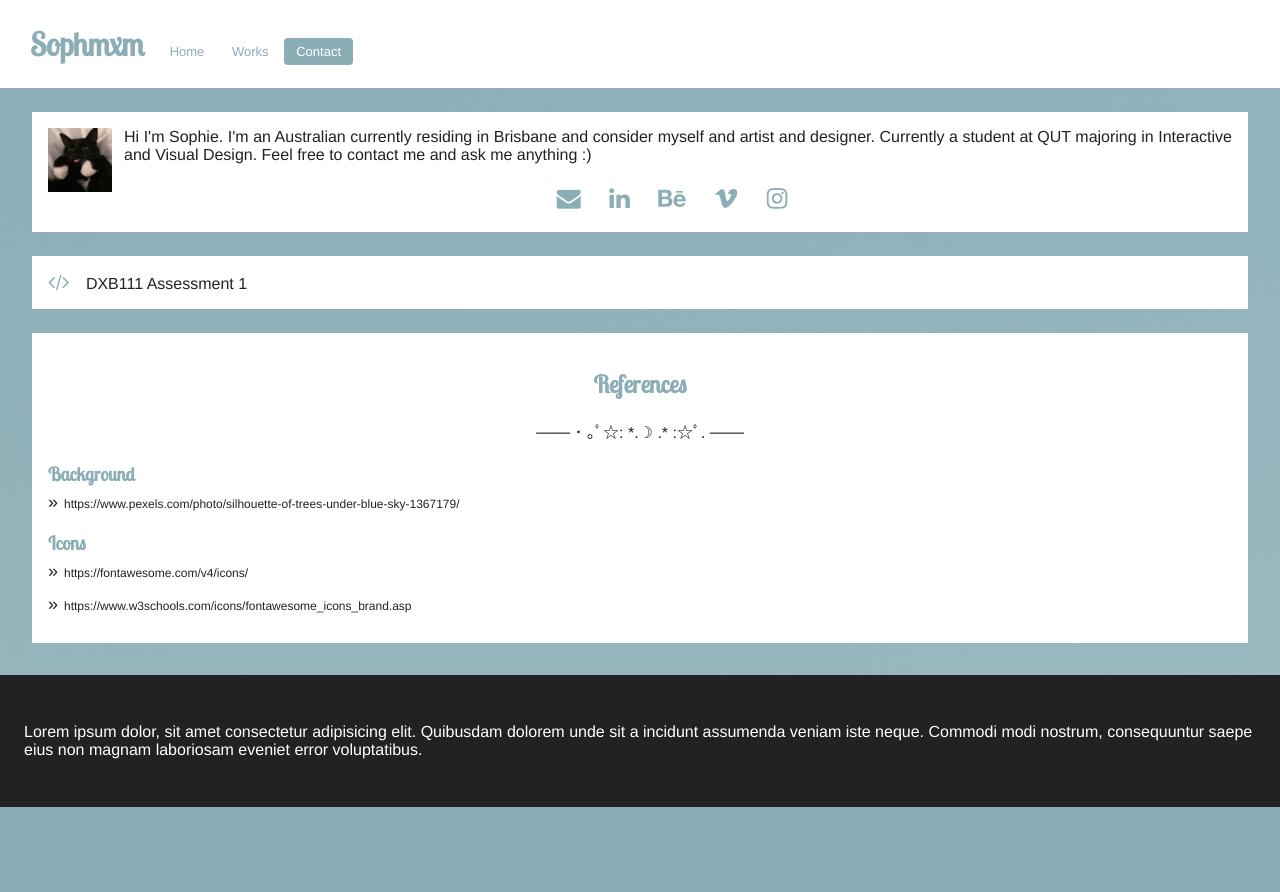
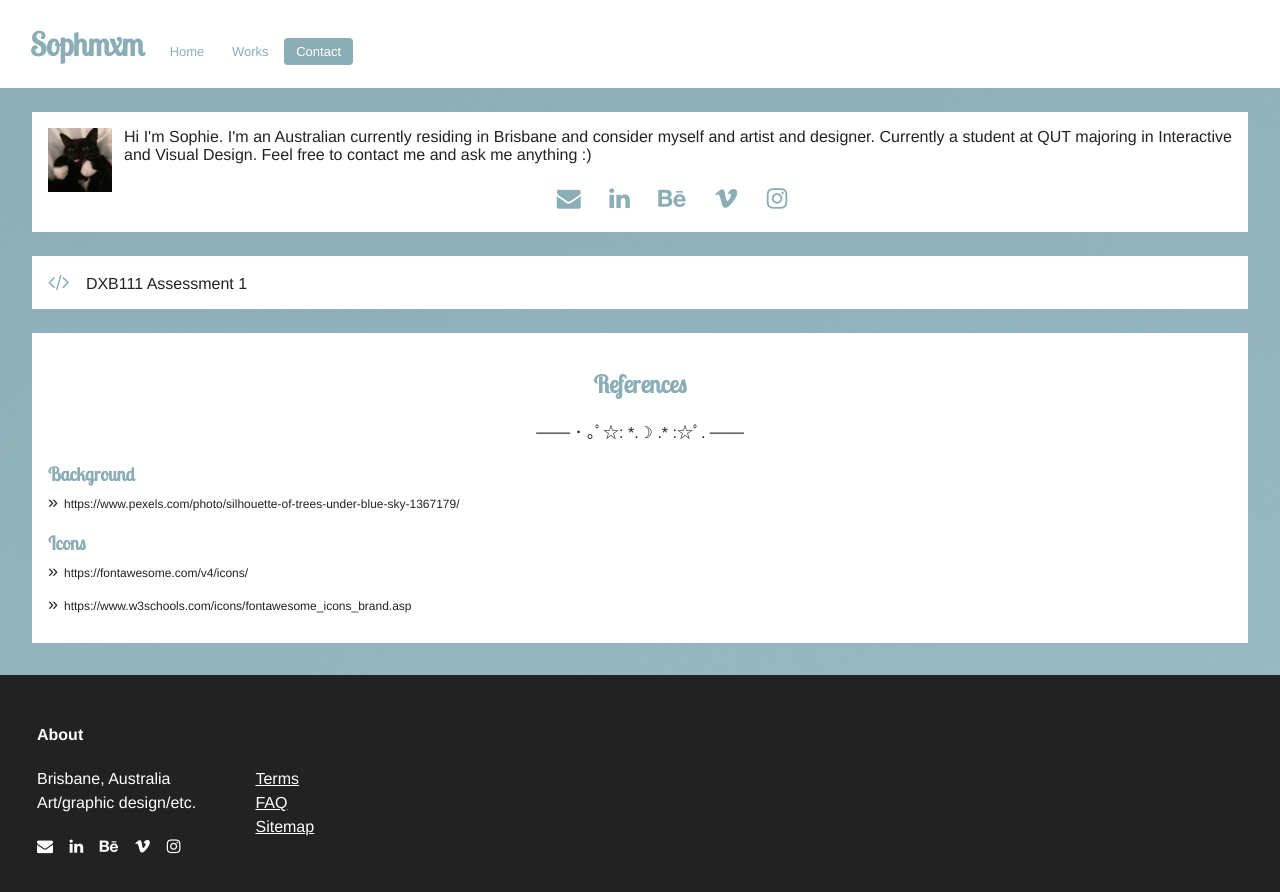
Before and after one commit to sophmxm/dxb111, a plain HTML site: page contact.html in a window 1280 px wide. Before the commit the page ends 807 px from the top, so only its background shows below. Drawn offline with Linux system fonts and the light colour scheme.

Commit message:
Put in footers

```diff
--- a/contact.html
+++ b/contact.html
@@ -28,7 +28,8 @@
     <main>
         <article class="about padding-small">
             <img class="pfp" src="images/pfp.jpg">
-            <p class="no-margin-top">Hi I'm Sophie. I'm an Australian currently residing in Brisbane and consider myself and artist and designer. Currently a student at QUT
+            <p class="no-margin-top">Hi I'm Sophie. I'm an Australian currently residing in Brisbane and consider myself
+                and artist and designer. Currently a student at QUT
                 majoring in Interactive and Visual Design. Feel free to contact me and ask me anything :)</p>
             <section class="icons blue center">
                 <i class="fa fa-envelope"></i>
@@ -59,9 +60,35 @@
     </main>
 
     <footer>
-        <p>Lorem ipsum dolor, sit amet consectetur adipisicing elit. Quibusdam dolorem unde sit a incidunt assumenda
-            veniam iste neque. Commodi modi nostrum, consequuntur saepe eius non magnam laboriosam eveniet error
-            voluptatibus.</p>
+        <table>
+            <tr>
+                <th>
+                    <h4>About</h4>
+                </th>
+            </tr>
+            <tr>
+                <td>
+                    <p>Brisbane, Australia</p>
+                    <p>Art/graphic design/etc.</p>
+                </td>
+                <td rowspan="2">
+                    <ul>
+                        <li><a>Terms</a></li>
+                        <li><a>FAQ</a></li>
+                        <li><a>Sitemap</a></li>
+                    </ul>
+                </td>
+            </tr>
+            <tr>
+                <td class="white" colspan="3">
+                    <i class="fa fa-envelope"></i>
+                    <i class="fa fa-linkedin"></i>
+                    <i class="fa fa-behance"></i>
+                    <i class="fa fa-vimeo"></i>
+                    <i class="fa fa-instagram"></i>
+                </td>
+            </tr>
+        </table>
     </footer>
 </body>
 
```
Also changed, not shown: index.html (+2 -2 lines), works.html (+29 -3 lines).
